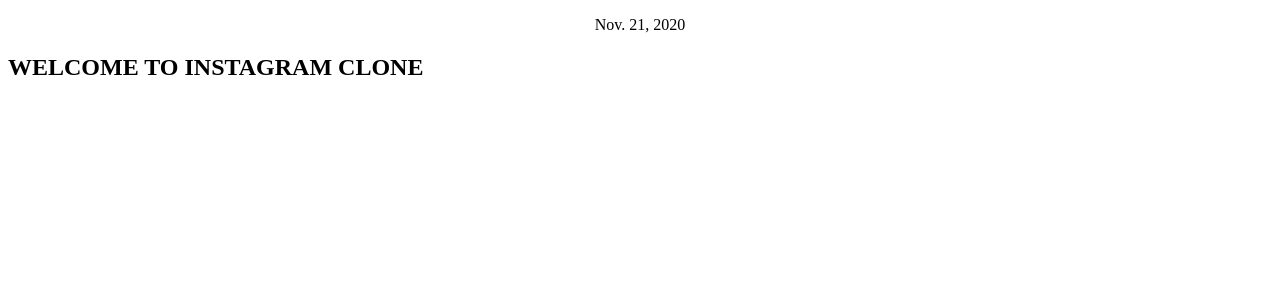
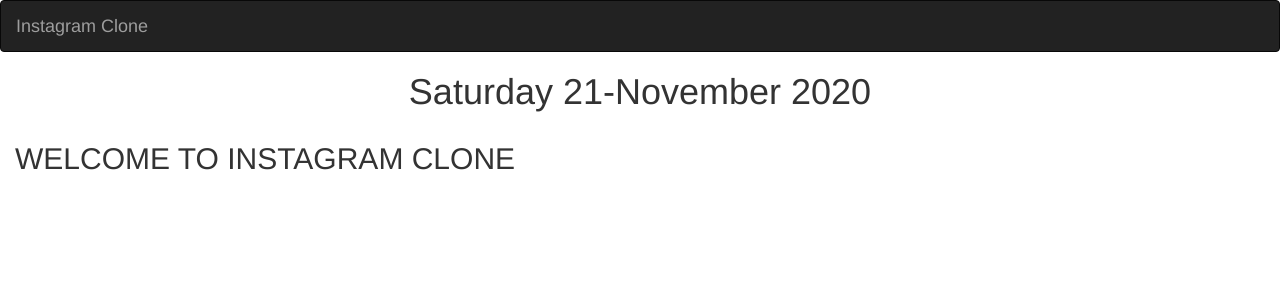
Before and after one commit to Josephshitandi/Instagram-clone, a Django app: page / in a window 1280 px wide. Shown: the top 300 px of the page. Run offline with Django 3.2, Linux system fonts and the light colour scheme; some libraries are stand-ins or nearby versions.

Commit message:
Add base.html file and navbar

```diff
--- /dev/null
+++ b/instagram/templates/base.html
@@ -0,0 +1,35 @@
+{% load bootstrap3 %}
+{% load static%}
+<!DOCTYPE html>
+<html>
+
+<head>
+  <meta charset="utf-8">
+
+  {% if title %}
+  <title>Instagram clonee - {{title}}</title>
+  {% else %}
+  <title> Instagram clonee </title>
+  {% endif %}
+
+  {% block styles %}
+  {% bootstrap_css %}
+  <link rel="stylesheet" href="{% static 'css/index.css' %}">
+  {% endblock %}
+
+</head>
+
+<body>
+  {% include "navbar.html" %}
+
+  {% block content %} <h1 class='text-center'>
+    {{date|date:"l d-F Y"}}</h1>
+    {%endblock%}
+
+  {% block scripts %}
+  <script src="https://ajax.googleapis.com/ajax/libs/jquery/3.2.1/jquery.min.js"></script>
+  {% bootstrap_javascript %}
+  {% endblock %}
+</body>
+
+</html>
--- a/instagram/templates/home.html
+++ b/instagram/templates/home.html
@@ -1,12 +1,8 @@
-<!DOCTYPE html>
-<html lang="en">
-<head>
-    <meta charset="UTF-8">
-    <meta name="viewport" content="width=device-width, initial-scale=1.0">
-    <title>Instagram</title>
-</head>
-<body>
-    <P><center>{{date}}</center></P>
+{%extends 'base.html'%}
+{% load bootstrap3 %}
+{% block content %}
+{{ block.super}}
+<div class="container-fluid">
     <h2>WELCOME TO INSTAGRAM CLONE</h2>
-</body>
-</html>
+</div>
+{% endblock %}
--- /dev/null
+++ b/instagram/templates/navbar.html
@@ -0,0 +1,8 @@
+<nav class="navbar navbar-inverse">
+  <div class="container-fluid">
+    <div class="navbar-header">
+      <a class="navbar-brand" href="{% url 'newsToday' %}">Instagram Clone</a>
+    </div>
+
+  </div>
+</nav>
```
